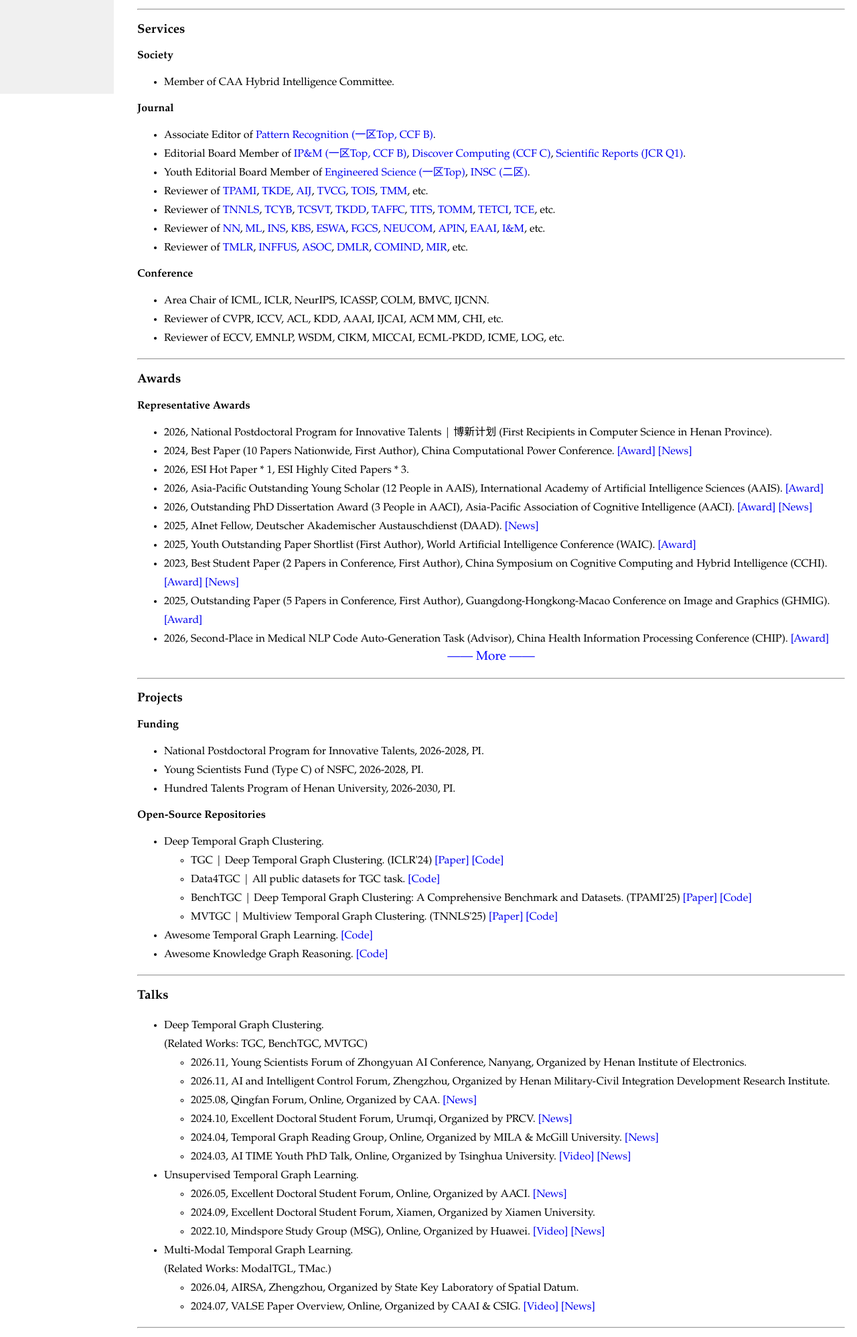
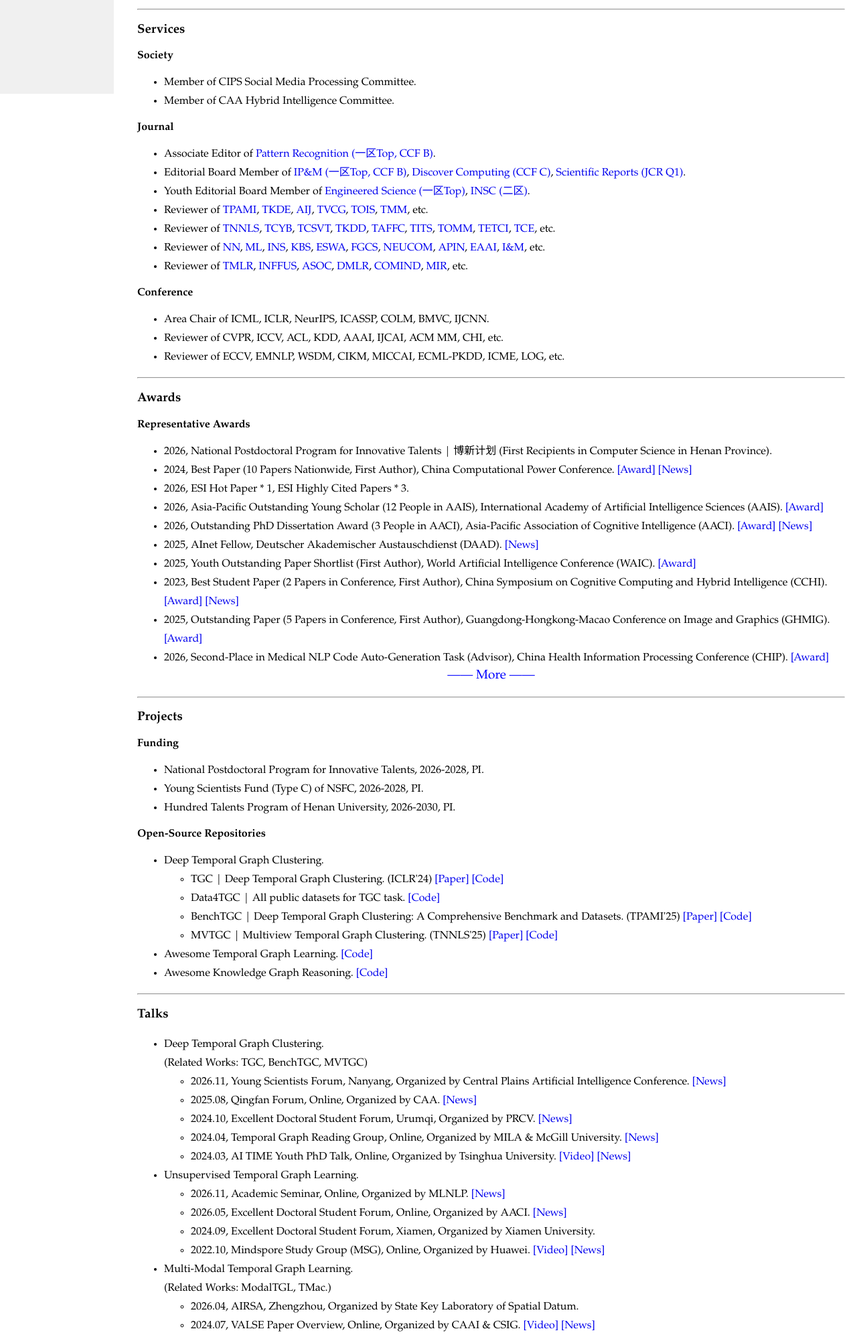
Before and after one commit to MGitHubL/MGitHubL.github.io, a plain HTML site: page index.html in a window 1280 px wide. Shown: the part 660-2656 px from the top of the page at 67% size. Drawn offline with Linux system fonts and the light colour scheme.

Commit message:
Update index.html

```diff
--- a/index.html
+++ b/index.html
@@ -206,6 +206,7 @@ html {
 <h3 id="Services">Services</h3>
 <p><b>Society</b></p>
 <ul class="section-list">
+<li>Member of CIPS Social Media Processing Committee.</li>
 <li>Member of CAA Hybrid Intelligence Committee.</li>
 </ul>
 <p><b>Journal</b></p>
@@ -297,14 +298,14 @@ html {
 <li>Awesome Knowledge Graph Reasoning. <a href="https://github.com/LIANGKE23/Awesome-Knowledge-Graph-Reasoning" rel="noopener noreferrer" target="_blank">[Code]</a></li>
 </ul>
 
+
 </section><hr class="section-rule"/><section aria-labelledby="Talks">
 <h3 id="Talks">Talks</h3>
 <ul class="section-list">
 <li>Deep Temporal Graph Clustering.
   <div>(Related Works: TGC, BenchTGC, MVTGC)</div>
 <ul class="section-list">
-<li>2026.11, Young Scientists Forum of Zhongyuan AI Conference, Nanyang, Organized by Henan Institute of Electronics.</li>
-<li>2026.11, AI and Intelligent Control Forum, Zhengzhou, Organized by Henan Military-Civil Integration Development Research Institute.</li>
+<li>2026.11, Young Scientists Forum, Nanyang, Organized by Central Plains Artificial Intelligence Conference. <a href="https://mp.weixin.qq.com/s/oj-xkjLmQvE4UWvyhxZiEA" rel="noopener noreferrer" target="_blank">[News]</a></li>
 <li>2025.08, Qingfan Forum, Online, Organized by CAA. <a href="https://mp.weixin.qq.com/s/I7JtIc17WOe7ePbkuelrmw" rel="noopener noreferrer" target="_blank">[News]</a></li>
 <li>2024.10, Excellent Doctoral Student Forum, Urumqi, Organized by PRCV. <a href="https://mp.weixin.qq.com/s/9yi9SesOJ9hTGSJzwc5D4A" rel="noopener noreferrer" target="_blank">[News]</a></li>
 <li>2024.04, Temporal Graph Reading Group, Online, Organized by MILA &amp; McGill University. <a href="https://shenyanghuang.github.io/rg.html" rel="noopener noreferrer" target="_blank">[News]</a></li>
@@ -313,6 +314,7 @@ html {
 </li>
 <li>Unsupervised Temporal Graph Learning.
 <ul class="section-list">
+<li>2026.11, Academic Seminar, Online, Organized by MLNLP. <a href="https://mp.weixin.qq.com/s/AOfJQ2DNJaDJ_VbD-fWayg" rel="noopener noreferrer" target="_blank">[News]</a></li>
 <li>2026.05, Excellent Doctoral Student Forum, Online, Organized by AACI. <a href="https://mp.weixin.qq.com/s/qDYvzEtZZ9U9AYxx1AZJpQ" rel="noopener noreferrer" target="_blank">[News]</a></li>
 <li>2024.09, Excellent Doctoral Student Forum, Xiamen, Organized by Xiamen University.</li>
 <li>2022.10, Mindspore Study Group (MSG), Online, Organized by Huawei. <a href="https://www.bilibili.com/video/BV1Sg411z7cM/?spm_id_from=333.999.0.0&amp;vd_source=d55b24cb5fdd42d7c552f1a7f4e2ee03" rel="noopener noreferrer" target="_blank">[Video]</a> <a href="https://mp.weixin.qq.com/s/KHyYShwOGo7SSYVLpMOh-Q" rel="noopener noreferrer" target="_blank">[News]</a></li>
@@ -347,7 +349,7 @@ html {
 
 </section><hr class="section-rule"/><section aria-labelledby="Publications">
 <h3 id="Publications">Publications</h3>
-<p>(*: Corresponding Author, [C]: Conference, [J]: Journal.)</p>
+<p>(#: Co-First Author, *: Corresponding Author, [C]: Conference, [J]: Journal.)</p>
 <p><b>Representative Works</b></p>
 <ul class="section-list">
 <li>[J] <b>Meng Liu</b>, Ke Liang, Siwei Wang, Xingchen Hu, Sihang Zhou, Xinwang Liu. Deep Temporal Graph Clustering: A Comprehensive Benchmark and Datasets. IEEE Transactions on Pattern Analysis and Machine Intelligence (<b>IEEE T-PAMI</b>), 2025. <span class="highlight">Outstanding Paper (5 Papers in Conference) of GHMIG, Youth Open Source Special Fund Seed Program.</span></li>
@@ -359,6 +361,7 @@ html {
 <ol class="section-list" reversed="">
 <p><b>2026</b></p>
 <li>[J] <b>Meng Liu</b>, Ke Liang, Miaomiao Li, Xueling Zhu, Xinwang Liu. Dictionary Multi-Modal Temporal Graph Learning. IEEE Transactions on Pattern Analysis and Machine Intelligence (<b>TPAMI</b>), 2026. (一区Top, IF=20.4, CCF A) <a href="https://github.com/MGitHubL/ModalTGL" rel="noopener noreferrer" target="_blank">[Code]</a></li>
+<li>[C] Jie Xu, Mingqiang Feng, Haolong Guo, <b>Meng Liu*</b>. Scorer-Aligned Rule-Based Code Generation for Clinical Trial Eligibility Screening. The 12nd China Health Information Processing Conference (<b>CHIP</b>), 2026. (<span class="highlight">Second-Place in Medical NLP Code Auto-Generation Task</span>)</li>
 <li>[J] Song Zhao, Xuejie Zhang, Jin Wang, <b>Meng Liu</b>, Xiaobing Zhou. PointT3: Simple Test-Time Training for Point Cloud Analysis. <b>Pattern Recognition</b>, 2026. (一区Top, IF=9.1, CCF B) </li>
 <li>[J] Chengxin Xie, Qiya Song, <b>Meng Liu</b>, Yuan Luo, Jingui Huang. Bidirectional Semantic Accumulation for Deep Graph Representation Learning via Autoencoders. <b>Pattern Recognition</b>, 2026. (一区Top, IF=9.1, CCF B) </li>
 <li>[C] Lingyuan Meng, Ke Liang, Hao Li, <b>Meng Liu</b>, Weijia Shi, Miaomiao Li, Yang Gao, Xinwang Liu. PhenoBrain: Phenotype-Conditioned Long-Range Communication for Multi-Modal Brain Network Analysis. The 43rd International Conference on Machine Learning (<b>ICML</b>), 2026. (CCF A, Acceptance Rate=26.6%, <span class="highlight">Oral Paper</span>)</li>
```
